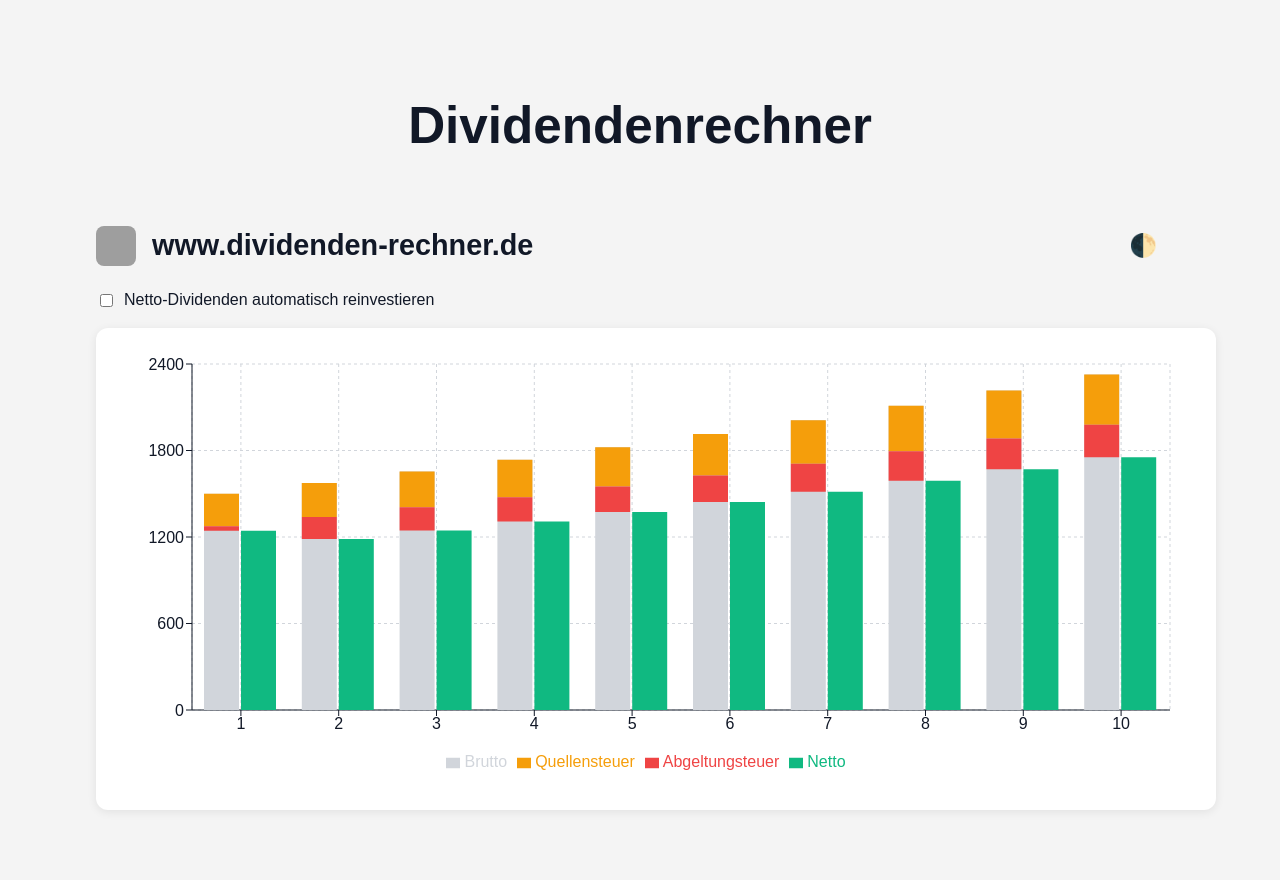
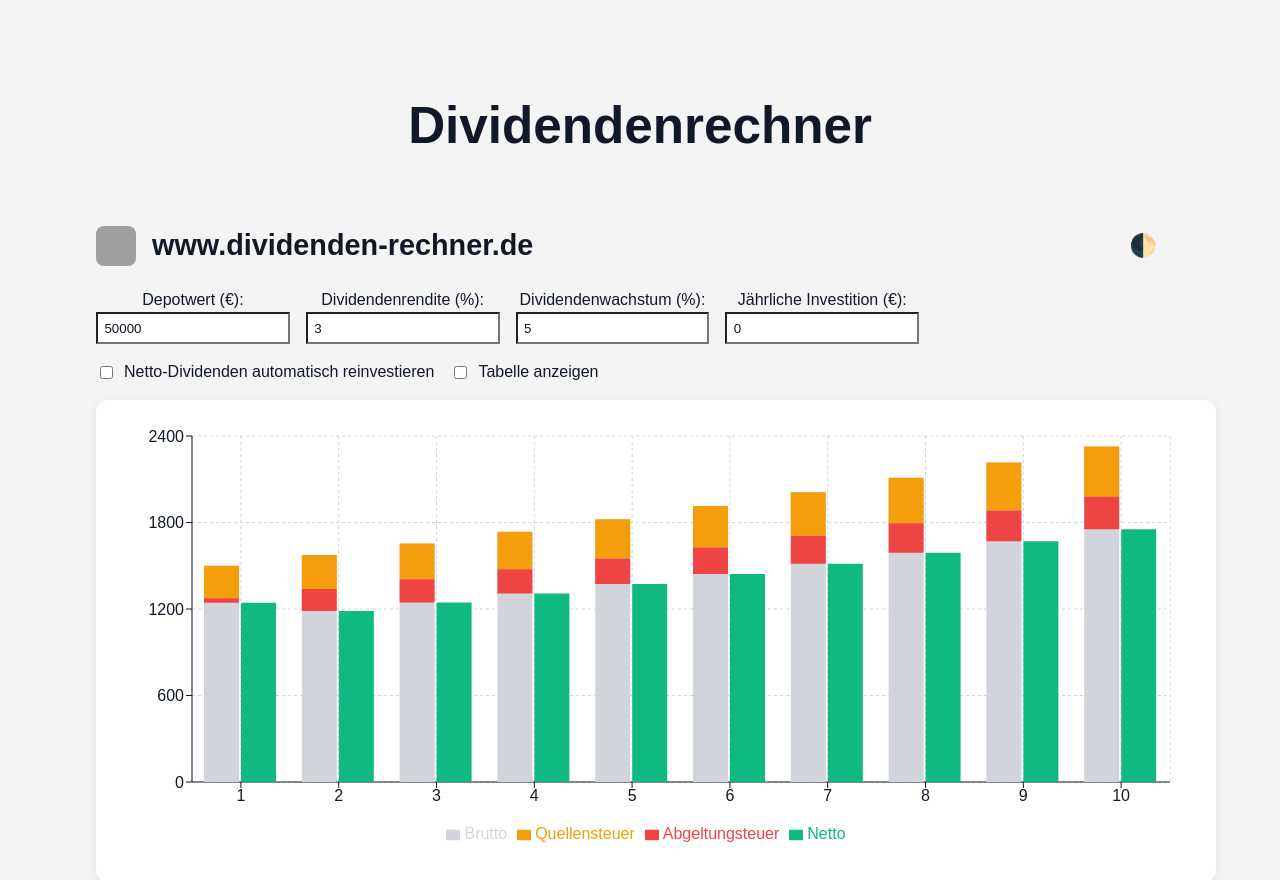
Before and after one commit to dividenden-rechner/projekt, a React (Vite) app: page / in a window 1280 px wide. Shown: the top 880 px of the page. Built offline with nearby package versions, Linux system fonts and the light colour scheme; grey boxes are pictures that could not be loaded.

Commit message:
Update DividendenChart.tsx

```diff
--- a/src/DividendenChart.tsx
+++ b/src/DividendenChart.tsx
@@ -108,7 +108,26 @@ const DividendenChart: React.FC = () => {
         </button>
       </header>
 
-      <div style={{ marginBottom: '1rem' }}>
+      <div style={{ display: 'flex', gap: '1rem', flexWrap: 'wrap', marginBottom: '1rem' }}>
+        <label>
+          Depotwert (€):<br />
+          <input type="number" value={depotwert} onChange={e => setDepotwert(parseFloat(e.target.value))} style={{ padding: '0.4rem', color: isDarkMode ? '#111827' : '#111827', backgroundColor: isDarkMode ? '#f9fafb' : '#ffffff' }} />
+        </label>
+        <label>
+          Dividendenrendite (%):<br />
+          <input type="number" value={rendite} onChange={e => setRendite(parseFloat(e.target.value))} style={{ padding: '0.4rem', color: isDarkMode ? '#111827' : '#111827', backgroundColor: isDarkMode ? '#f9fafb' : '#ffffff' }} />
+        </label>
+        <label>
+          Dividendenwachstum (%):<br />
+          <input type="number" value={wachstum} onChange={e => setWachstum(parseFloat(e.target.value))} style={{ padding: '0.4rem', color: isDarkMode ? '#111827' : '#111827', backgroundColor: isDarkMode ? '#f9fafb' : '#ffffff' }} />
+        </label>
+        <label>
+          Jährliche Investition (€):<br />
+          <input type="number" value={investition} onChange={e => setInvestition(parseFloat(e.target.value))} style={{ padding: '0.4rem', color: isDarkMode ? '#111827' : '#111827', backgroundColor: isDarkMode ? '#f9fafb' : '#ffffff' }} />
+        </label>
+      </div>
+
+      <div style={{ display: 'flex', gap: '1rem', marginBottom: '1rem' }}>
         <label style={{ display: 'flex', alignItems: 'center', gap: '0.5rem', fontWeight: 500 }}>
           <input
             type="checkbox"
@@ -116,6 +135,14 @@ const DividendenChart: React.FC = () => {
             onChange={() => setReinvestiereNetto(!reinvestiereNetto)}
           />
           Netto-Dividenden automatisch reinvestieren
+        </label>
+        <label style={{ display: 'flex', alignItems: 'center', gap: '0.5rem', fontWeight: 500 }}>
+          <input
+            type="checkbox"
+            checked={zeigeTabelle}
+            onChange={() => setZeigeTabelle(!zeigeTabelle)}
+          />
+          Tabelle anzeigen
         </label>
       </div>
 
@@ -148,6 +175,31 @@ const DividendenChart: React.FC = () => {
           </BarChart>
         </ResponsiveContainer>
       </div>
+
+      {zeigeTabelle && (
+        <table style={{ width: '100%', marginTop: '2rem', borderCollapse: 'collapse', backgroundColor: isDarkMode ? '#1f2937' : '#fff', color: isDarkMode ? '#f9fafb' : '#111827' }}>
+          <thead>
+            <tr>
+              <th style={{ padding: '0.5rem', borderBottom: '1px solid #ccc' }}>Jahr</th>
+              <th style={{ padding: '0.5rem', borderBottom: '1px solid #ccc' }}>Brutto</th>
+              <th style={{ padding: '0.5rem', borderBottom: '1px solid #ccc' }}>Quellensteuer</th>
+              <th style={{ padding: '0.5rem', borderBottom: '1px solid #ccc' }}>Abgeltungsteuer</th>
+              <th style={{ padding: '0.5rem', borderBottom: '1px solid #ccc' }}>Netto</th>
+            </tr>
+          </thead>
+          <tbody>
+            {daten.map((d, index) => (
+              <tr key={index}>
+                <td style={{ padding: '0.5rem', borderBottom: '1px solid #ccc' }}>{d.jahr}</td>
+                <td style={{ padding: '0.5rem', borderBottom: '1px solid #ccc' }}>{d.Brutto.toLocaleString('de-DE')} €</td>
+                <td style={{ padding: '0.5rem', borderBottom: '1px solid #ccc' }}>{d.Quellensteuer.toLocaleString('de-DE')} €</td>
+                <td style={{ padding: '0.5rem', borderBottom: '1px solid #ccc' }}>{d.Abgeltungsteuer.toLocaleString('de-DE')} €</td>
+                <td style={{ padding: '0.5rem', borderBottom: '1px solid #ccc' }}>{d.Netto.toLocaleString('de-DE')} €</td>
+              </tr>
+            ))}
+          </tbody>
+        </table>
+      )}
     </div>
   );
 };
```
